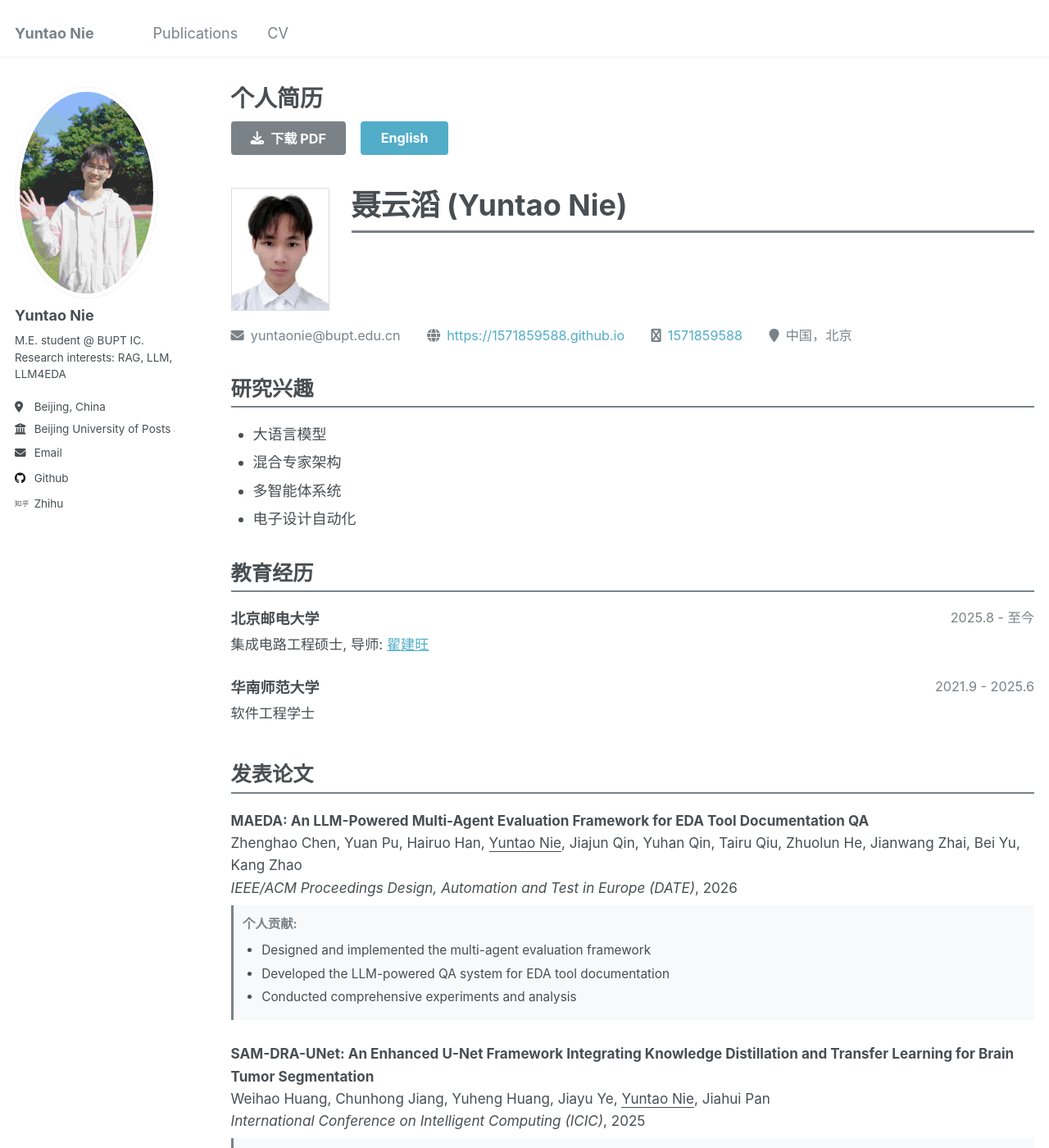
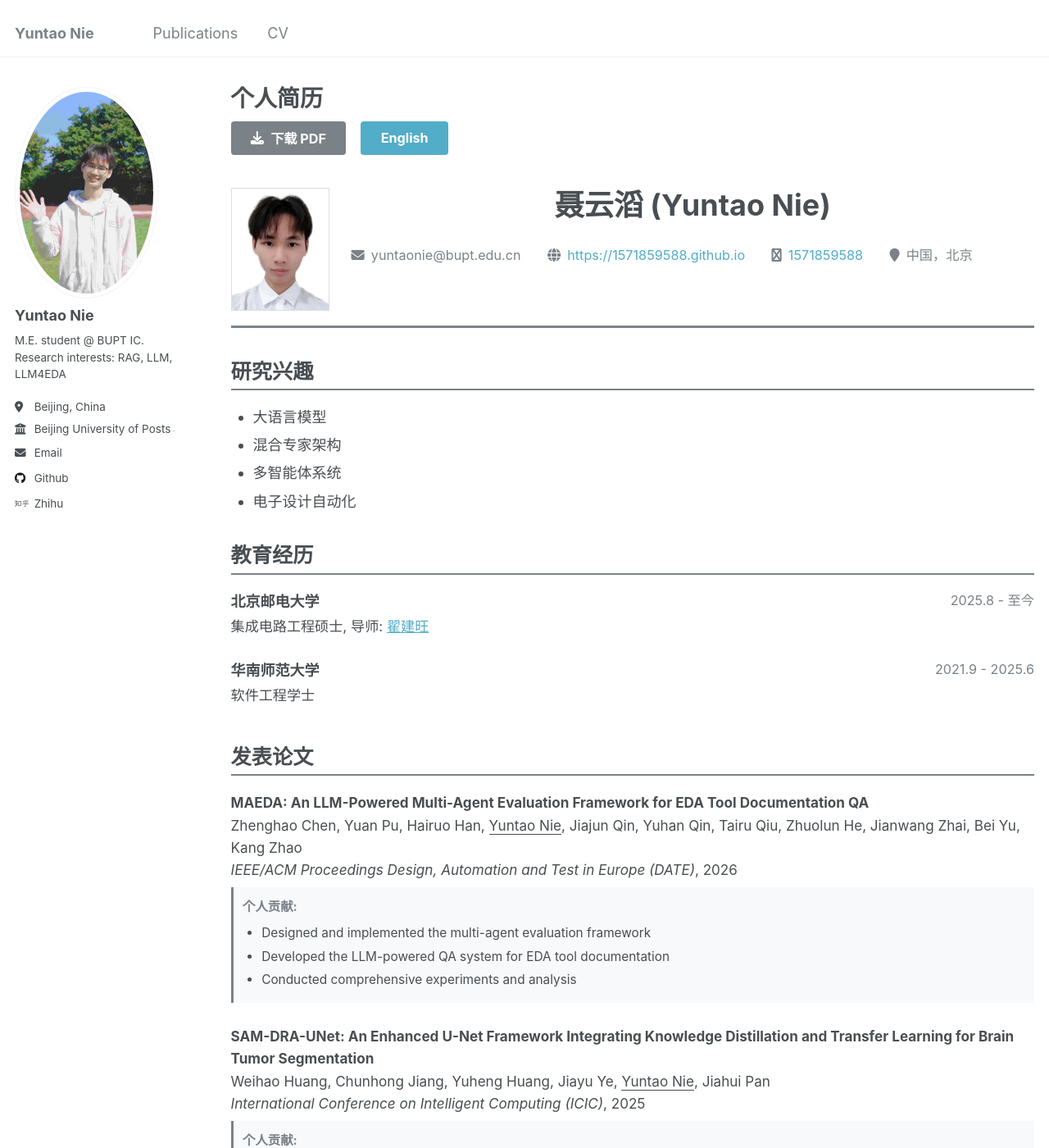
Before and after one commit to 1571859588/1571859588.github.io, a Jekyll site: the page built from _pages/cv-zh.md, in a window 1280 px wide and 1400 px high. Shown: the whole window at 82% size. Built offline with Jekyll 4.4.1, drawn with Linux system fonts in a browser that asks for light colours.

Commit message:
beatify the cv where avator and subtitles

```diff
--- a/_pages/cv-zh.md
+++ b/_pages/cv-zh.md
@@ -20,14 +20,13 @@ author_profile: true
   {% endif %}
   <div class="cv-header-info">
     <h2 class="cv-name">{{ site.data.cv.personal.name.zh }} ({{ site.data.cv.personal.name.en }})</h2>
+    <div class="cv-contact">
+      <span><i class="fa fa-envelope"></i> {{ site.data.cv.personal.email }}</span>
+      <span><i class="fa fa-globe"></i> <a href="{{ site.data.cv.personal.website }}">{{ site.data.cv.personal.website }}</a></span>
+      <span><i class="fa fa-github"></i> <a href="https://github.com/{{ site.data.cv.personal.github }}">{{ site.data.cv.personal.github }}</a></span>
+      <span><i class="fa fa-map-marker"></i> {{ site.data.cv.personal.location.zh }}</span>
+    </div>
   </div>
-</div>
-
-<div class="cv-contact">
-  <span><i class="fa fa-envelope"></i> {{ site.data.cv.personal.email }}</span>
-  <span><i class="fa fa-globe"></i> <a href="{{ site.data.cv.personal.website }}">{{ site.data.cv.personal.website }}</a></span>
-  <span><i class="fa fa-github"></i> <a href="https://github.com/{{ site.data.cv.personal.github }}">{{ site.data.cv.personal.github }}</a></span>
-  <span><i class="fa fa-map-marker"></i> {{ site.data.cv.personal.location.zh }}</span>
 </div>
 
 <h2 class="cv-section-title">研究兴趣</h2>
--- a/_sass/_cv.scss
+++ b/_sass/_cv.scss
@@ -49,7 +49,9 @@
   display: flex;
   align-items: flex-start;
   gap: 1.5em;
-  margin-bottom: 1em;
+  margin-bottom: 1.5em;
+  padding-bottom: 1em;
+  border-bottom: 3px solid $primary-color;
 }
 
 .cv-photo {
@@ -65,6 +67,12 @@
 
 .cv-header-info {
   flex: 1;
+  display: flex;
+  flex-direction: column;
+
+  .cv-contact {
+    margin-bottom: 0;
+  }
 }
 
 /* CV Name - Main heading */
@@ -74,7 +82,8 @@
   color: $text-color;
   margin: 0 0 0.5em 0;
   padding-bottom: 0.25em;
-  border-bottom: 3px solid $primary-color;
+  border-bottom: none;
+  text-align: center;
 }
 
 /* CV Section Titles */
```
Also changed, not shown: _pages/cv.md (+6 -7 lines).
